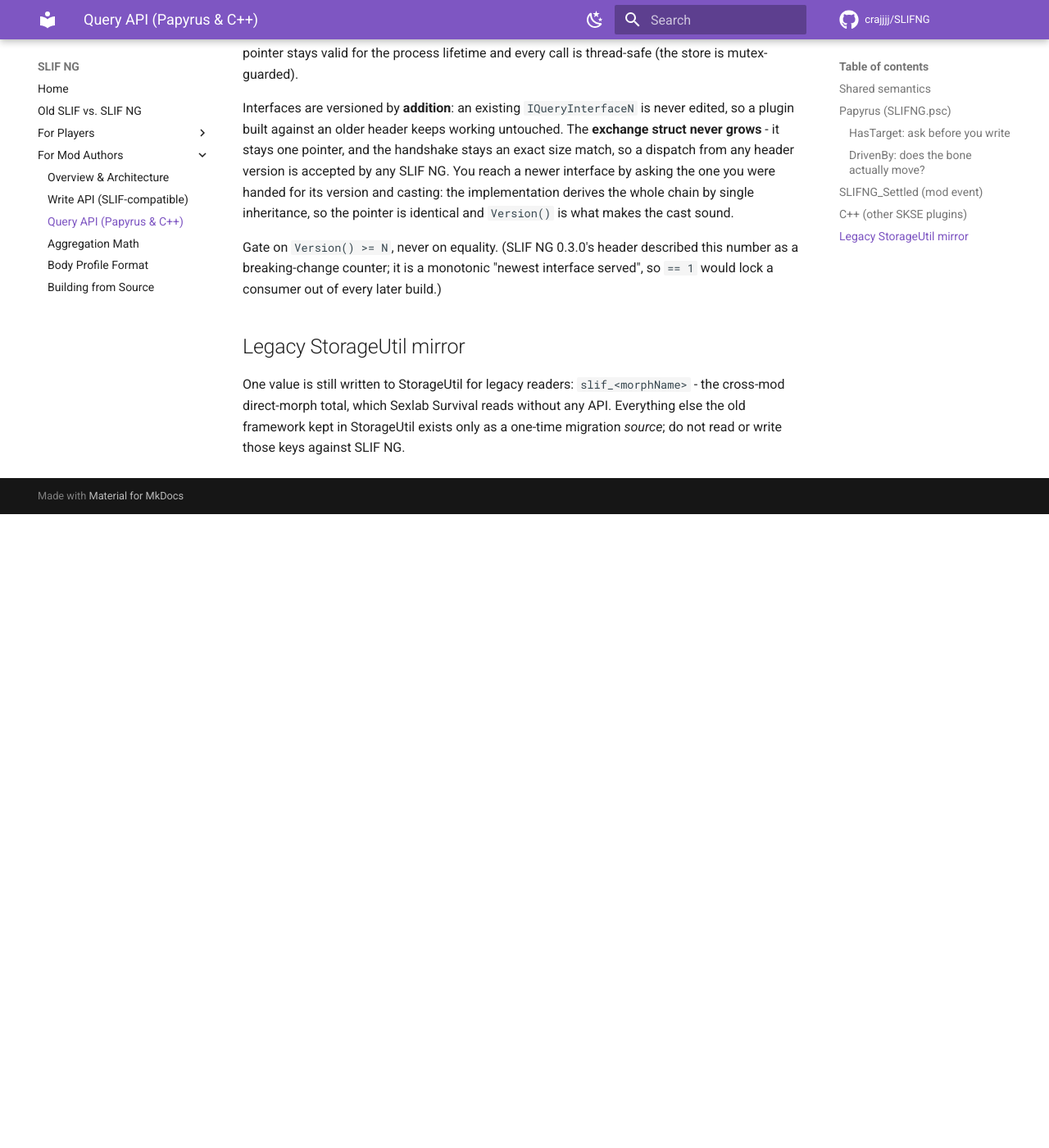
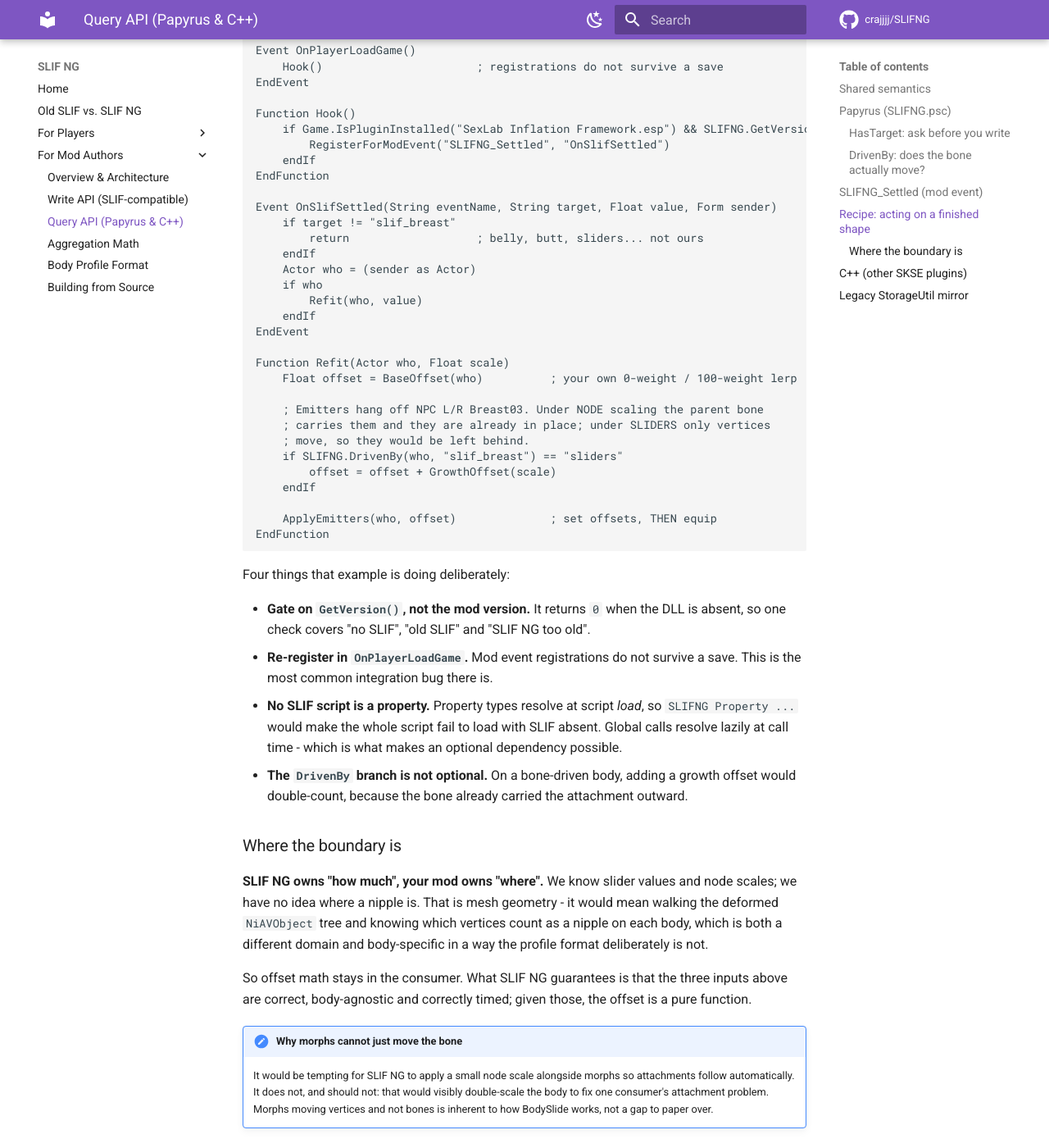
Before and after one commit to crajjjj/SLIFNG, an MkDocs documentation site: the page built from docs/authors/query-api.md, in a window 1280 px wide and 1400 px high, scrolled down 3368 px. Shown: the whole window at 82% size. Built offline with MkDocs 1.6.1 and Material for MkDocs 9.7.7, drawn with Linux system fonts in a browser that asks for light colours; comment, search, counter and statistics services are not loaded; before the commit the page ends 3995 px from its top, so only the background shows below that; some of the changed text lies outside the part shown.

Commit message:
docs: integration recipe for acting on a finished shape

````diff
--- a/docs/authors/query-api.md
+++ b/docs/authors/query-api.md
@@ -93,6 +93,77 @@ It fires **once per target**, so an actor whose belly and breasts both settle se
 
 Requires `SLIFNG.GetVersion() >= 5`.
 
+## Recipe: acting on a finished shape
+
+The case this surface exists for: a mod that attaches something to a body and must place it correctly *after* SLIF NG has finished resizing her. OLactis is the worked example - it equips an invisible armor addon carrying two particle emitters rigged to the breast bones, and the emitters have to sit on the nipple.
+
+Three questions have to be answered from outside SLIF NG, and each maps to one call:
+
+| Question | Answer |
+|---|---|
+| When is it safe to measure? | the `SLIFNG_Settled` event - never mid-ramp |
+| How much has she grown? | the event's `value` (or `GetApplied`) - node-space, identical on every body |
+| Did the **bone** move? | `DrivenBy` - decides whether compensation is needed at all |
+
+```papyrus
+Scriptname MyEmitters extends Quest
+
+Armor Property EmitterArmor Auto
+
+Event OnInit()
+    Hook()
+EndEvent
+
+Event OnPlayerLoadGame()
+    Hook()                       ; registrations do not survive a save
+EndEvent
+
+Function Hook()
+    if Game.IsPluginInstalled("SexLab Inflation Framework.esp") && SLIFNG.GetVersion() >= 5
+        RegisterForModEvent("SLIFNG_Settled", "OnSlifSettled")
+    endIf
+EndFunction
+
+Event OnSlifSettled(String eventName, String target, Float value, Form sender)
+    if target != "slif_breast"
+        return                   ; belly, butt, sliders... not ours
+    endIf
+    Actor who = (sender as Actor)
+    if who
+        Refit(who, value)
+    endIf
+EndEvent
+
+Function Refit(Actor who, Float scale)
+    Float offset = BaseOffset(who)          ; your own 0-weight / 100-weight lerp
+
+    ; Emitters hang off NPC L/R Breast03. Under NODE scaling the parent bone
+    ; carries them and they are already in place; under SLIDERS only vertices
+    ; move, so they would be left behind.
+    if SLIFNG.DrivenBy(who, "slif_breast") == "sliders"
+        offset = offset + GrowthOffset(scale)
+    endIf
+
+    ApplyEmitters(who, offset)              ; set offsets, THEN equip
+EndFunction
+```
+
+Four things that example is doing deliberately:
+
+- **Gate on `GetVersion()`, not the mod version.** It returns `0` when the DLL is absent, so one check covers "no SLIF", "old SLIF" and "SLIF NG too old".
+- **Re-register in `OnPlayerLoadGame`.** Mod event registrations do not survive a save. This is the most common integration bug there is.
+- **No SLIF script is a property.** Property types resolve at script *load*, so `SLIFNG Property ...` would make the whole script fail to load with SLIF absent. Global calls resolve lazily at call time - which is what makes an optional dependency possible.
+- **The `DrivenBy` branch is not optional.** On a bone-driven body, adding a growth offset would double-count, because the bone already carried the attachment outward.
+
+### Where the boundary is
+
+**SLIF NG owns "how much", your mod owns "where".** We know slider values and node scales; we have no idea where a nipple is. That is mesh geometry - it would mean walking the deformed `NiAVObject` tree and knowing which vertices count as a nipple on each body, which is both a different domain and body-specific in a way the profile format deliberately is not.
+
+So offset math stays in the consumer. What SLIF NG guarantees is that the three inputs above are correct, body-agnostic and correctly timed; given those, the offset is a pure function.
+
+!!! note "Why morphs cannot just move the bone"
+    It would be tempting for SLIF NG to apply a small node scale alongside morphs so attachments follow automatically. It does not, and should not: that would visibly double-scale the body to fix one consumer's attachment problem. Morphs moving vertices and not bones is inherent to how BodySlide works, not a gap to paper over.
+
 ## C++ (other SKSE plugins)
 
 Copy [`src/API/SLIFNG_API.h`](https://github.com/crajjjj/SLIFNG/blob/main/src/API/SLIFNG_API.h) into your project - it is self-contained (only a forward declaration of `RE::Actor`) - and exchange the interface over SKSE messaging, the same handshake pattern skee itself uses:
````
